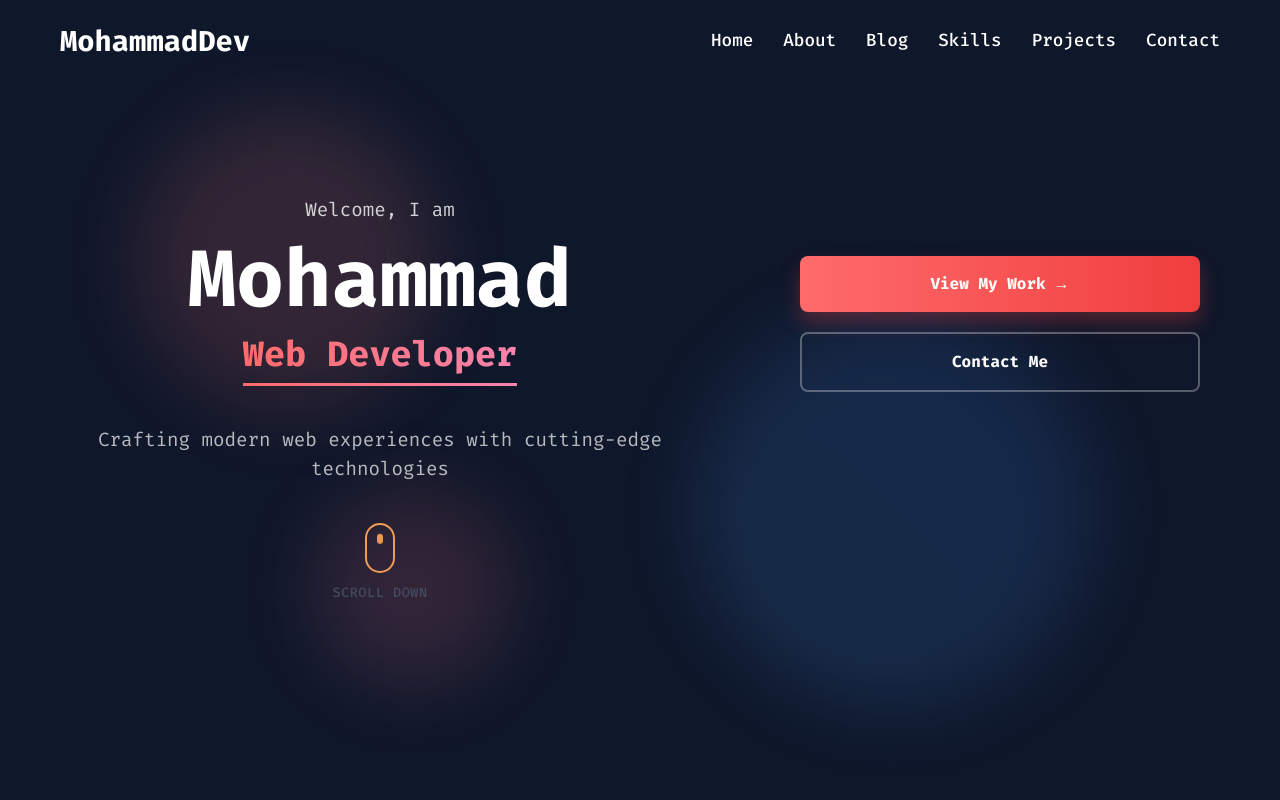
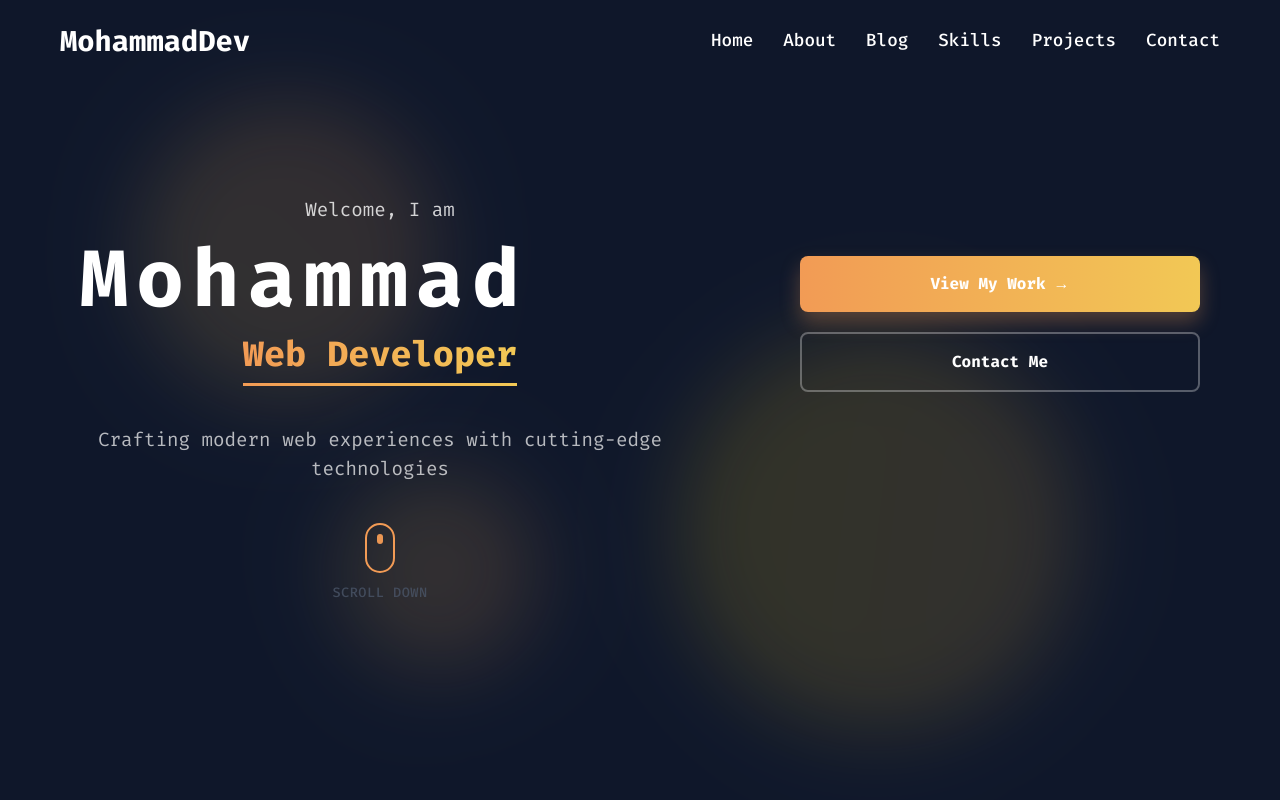
Before and after one commit to mohmmadpouryousefi/portfolio, a React (Vite) app: page / in a window 1280 px wide. Shown: the top 800 px of the page. Built offline with nearby package versions, Linux system fonts and the light colour scheme.

Commit message:
feat: add GSAP animations to Hero section
- Implement 3D letter stagger animations
- Add interactive hover effects
- Create smooth scroll with ScrollTrigger
- Remove CSS transitions for GSAP performance

```diff
--- a/src/components/Hero.jsx
+++ b/src/components/Hero.jsx
@@ -1,15 +1,158 @@
-import React, { useEffect, useState } from "react";
+import React, { useEffect, useState, useRef } from "react";
+import { gsap } from "gsap";
+import { ScrollToPlugin } from "gsap/ScrollToPlugin";
 import "../styles/hero.css";
+
+gsap.registerPlugin(ScrollToPlugin);
 
 const Hero = () => {
   const [isLoaded, setIsLoaded] = useState(false);
+  const heroRef = useRef(null);
+  const nameRef = useRef(null);
 
   useEffect(() => {
-    // Trigger animations after component mounts
-    setIsLoaded(true);
+    // Set initial state for letters
+    gsap.set(".staggerbox", {
+      y: 100,
+      opacity: 0,
+      rotationX: -90,
+      transformOrigin: "center bottom"
+    });
+
+    // Set initial state for other elements
+    gsap.set([".hero-greeting", ".hero-role", ".hero-tagline", ".hero-cta", ".scroll-indicator"], {
+      y: 50,
+      opacity: 0
+    });
+
+    gsap.set([".animated-shape"], {
+      scale: 0,
+      rotation: 0
+    });
+
+    // Create timeline for coordinated animations
+    const tl = gsap.timeline({
+      onComplete: () => setIsLoaded(true)
+    });
+
+    // Animate background shapes first
+    tl.to(".animated-shape", {
+      scale: 1,
+      rotation: 360,
+      duration: 1.5,
+      stagger: 0.2,
+      ease: "back.out(1.7)"
+    })
+
+    // Animate name letters with stagger effect
+    .to(".staggerbox", {
+      y: 0,
+      opacity: 1,
+      rotationX: 0,
+      duration: 0.8,
+      stagger: 0.1,
+      ease: "back.out(1.7)"
+    }, "-=1")
+
+    // Animate other content
+    .to(".hero-greeting", {
+      y: 0,
+      opacity: 1,
+      duration: 0.6,
+      ease: "power2.out"
+    }, "-=0.5")
+
+    .to(".hero-role", {
+      y: 0,
+      opacity: 1,
+      duration: 0.6,
+      ease: "power2.out"
+    }, "-=0.4")
+
+    .to(".hero-tagline", {
+      y: 0,
+      opacity: 1,
+      duration: 0.6,
+      ease: "power2.out"
+    }, "-=0.4")
+
+    .to(".hero-cta", {
+      y: 0,
+      opacity: 1,
+      duration: 0.6,
+      ease: "power2.out"
+    }, "-=0.4")
+
+    .to(".scroll-indicator", {
+      y: 0,
+      opacity: 1,
+      duration: 0.6,
+      ease: "power2.out"
+    }, "-=0.3");
+
+    // Add continuous floating animation for shapes
+    gsap.to(".shape1", {
+      y: -20,
+      x: 10,
+      rotation: 180,
+      duration: 4,
+      repeat: -1,
+      yoyo: true,
+      ease: "sine.inOut"
+    });
+
+    gsap.to(".shape2", {
+      y: 15,
+      x: -15,
+      rotation: -180,
+      duration: 3,
+      repeat: -1,
+      yoyo: true,
+      ease: "sine.inOut"
+    });
+
+    gsap.to(".shape3", {
+      y: -10,
+      x: 20,
+      rotation: 270,
+      duration: 5,
+      repeat: -1,
+      yoyo: true,
+      ease: "sine.inOut"
+    });
+
+    // Add hover effect for name letters
+    const letters = document.querySelectorAll(".staggerbox");
+    letters.forEach((letter) => {
+      letter.addEventListener("mouseenter", () => {
+        gsap.to(letter, {
+          scale: 1.3,
+          rotation: 10,
+          color: "#F29B55",
+          duration: 0.3,
+          ease: "back.out(1.7)"
+        });
+      });
+
+      letter.addEventListener("mouseleave", () => {
+        gsap.to(letter, {
+          scale: 1,
+          rotation: 0,
+          color: "inherit",
+          duration: 0.3,
+          ease: "back.out(1.4)"
+        });
+      });
+    });
+
+    // Cleanup function
+    return () => {
+      tl.kill();
+      gsap.killTweensOf([".staggerbox", ".animated-shape", ".hero-greeting", ".hero-role", ".hero-tagline", ".hero-cta", ".scroll-indicator"]);
+    };
   }, []);
 
-  // Function to scroll to next section
+  // Function to scroll to next section with GSAP smooth scroll
   const scrollToNextSection = () => {
     const nextSection =
       document.querySelector(".about") ||
@@ -17,16 +160,20 @@ const Hero = () => {
       document.querySelector("section:nth-of-type(2)");
 
     if (nextSection) {
-      nextSection.scrollIntoView({
-        behavior: "smooth",
-        block: "start",
+      gsap.to(window, {
+        duration: 1.5,
+        scrollTo: {
+          y: nextSection,
+          offsetY: 0
+        },
+        ease: "power2.inOut"
       });
     }
   };
 
   return (
-    <section className="hero">
-      <div className={`hero-background ${isLoaded ? "active" : ""}`}>
+    <section className="hero" ref={heroRef}>
+      <div className="hero-background">
         <div className="animated-shape shape1"></div>
         <div className="animated-shape shape2"></div>
         <div className="animated-shape shape3"></div>
@@ -35,27 +182,34 @@ const Hero = () => {
       <div className="hero-content">
         <div className="content-container">
           <div className="left-column">
-            <div className={`hero-greeting ${isLoaded ? "active" : ""}`}>
+            <div className="hero-greeting">
               <span>Welcome, I am</span>
             </div>
 
             <div className="name-wrapper">
-              <h1 className={`hero-name ${isLoaded ? "active" : ""}`}>
-                Mohammad
+              <h1 className="hero-name" ref={nameRef}>
+                <div className="staggerbox">M</div>
+                <div className="staggerbox">o</div>
+                <div className="staggerbox">h</div>
+                <div className="staggerbox">a</div>
+                <div className="staggerbox">m</div>
+                <div className="staggerbox">m</div>
+                <div className="staggerbox">a</div>
+                <div className="staggerbox">d</div>
               </h1>
-              <div className={`hero-role ${isLoaded ? "active" : ""}`}>
+              <div className="hero-role">
                 Web Developer
               </div>
             </div>
 
-            <div className={`hero-tagline ${isLoaded ? "active" : ""}`}>
+            <div className="hero-tagline">
               <p>
                 Crafting modern web experiences with cutting-edge technologies
               </p>
             </div>
 
             <div
-              className={`scroll-indicator ${isLoaded ? "active" : ""}`}
+              className="scroll-indicator"
               onClick={scrollToNextSection}
             >
               <div className="mouse">
@@ -66,7 +220,7 @@ const Hero = () => {
           </div>
 
           <div className="right-column">
-            <div className={`hero-cta ${isLoaded ? "active" : ""}`}>
+            <div className="hero-cta">
               <a
                 href="https://github.com/mohmmadpouryousefi"
                 className="primary-btn"
--- a/src/styles/hero.css
+++ b/src/styles/hero.css
@@ -18,12 +18,6 @@
   width: 100%;
   height: 100%;
   z-index: 1;
-  opacity: 0;
-  transition: opacity 1s ease;
-}
-
-.hero-background.active {
-  opacity: 1;
 }
 
 .animated-shape {
@@ -36,51 +30,28 @@
 .shape1 {
   width: 300px;
   height: 300px;
-  background: linear-gradient(45deg, #ff6b6b, #ff8e8e);
+  background: linear-gradient(45deg, #F29B55, #F2C855);
   top: 15%;
   left: 10%;
-  animation: floatAnimation 8s ease-in-out infinite;
 }
 
 .shape2 {
   width: 400px;
   height: 400px;
-  background: linear-gradient(45deg, #4dabf7, #3b82f6);
+  background: linear-gradient(45deg, #F2B555, #F5D206);
   bottom: 10%;
   right: 15%;
-  animation: floatAnimation 10s ease-in-out infinite reverse;
 }
 
 .shape3 {
   width: 200px;
   height: 200px;
-  background: linear-gradient(45deg, #f783ac, #ff6b6b);
+  background: linear-gradient(45deg, #F29B55, #F2C855);
   top: 60%;
   left: 25%;
-  animation: floatAnimation 12s ease-in-out infinite;
 }
 
-@keyframes floatAnimation {
-  0% {
-    transform: translate(0, 0);
-  }
-
-  25% {
-    transform: translate(-15px, 15px);
-  }
-
-  50% {
-    transform: translate(10px, -10px);
-  }
-
-  75% {
-    transform: translate(-5px, -15px);
-  }
-
-  100% {
-    transform: translate(0, 0);
-  }
-}
+/* Removed floatAnimation - now handled by GSAP */
 
 /* Hero content */
 .hero-content {
@@ -123,15 +94,6 @@
   font-size: 1.2rem;
   margin-bottom: 10px;
   color: rgba(255, 255, 255, 0.8);
-  opacity: 0;
-  transform: translateY(20px);
-  transition: opacity 0.5s ease, transform 0.5s ease;
-  transition-delay: 0.1s;
-}
-
-.hero-greeting.active {
-  opacity: 1;
-  transform: translateY(0);
 }
 
 /* Hero name and role container */
@@ -145,37 +107,29 @@
   color: white;
   line-height: 1.1;
   margin-bottom: 5px;
-  opacity: 0;
-  transform: translateX(-30px);
-  transition: opacity 0.5s ease, transform 0.5s ease;
-  transition-delay: 0.3s;
+  display: flex;
+  gap: 0.1em;
 }
 
-.hero-name.active {
-  opacity: 1;
-  transform: translateX(0);
+/* Individual letter styling for GSAP animations */
+.staggerbox {
+  display: inline-block;
+  cursor: pointer;
+  transition: color 0.3s ease;
+  transform-style: preserve-3d;
 }
 
 /* Hero role - moved to left column */
 .hero-role {
   font-size: 2.2rem;
   font-weight: 700;
-  background: linear-gradient(90deg, #ff6b6b, #f783ac);
+  background: linear-gradient(90deg, #F29B55, #F2C855);
   -webkit-background-clip: text;
   background-clip: text;
   -webkit-text-fill-color: transparent;
   margin-bottom: 15px;
-  opacity: 0;
-  transform: translateX(-30px);
-  transition: opacity 0.5s ease, transform 0.5s ease;
-  transition-delay: 0.5s;
   position: relative;
   display: inline-block;
-}
-
-.hero-role.active {
-  opacity: 1;
-  transform: translateX(0);
 }
 
 .hero-role::after {
@@ -183,15 +137,9 @@
   position: absolute;
   bottom: -5px;
   left: 0;
-  width: 0;
+  width: 100%;
   height: 3px;
-  background: linear-gradient(90deg, #ff6b6b, #f783ac);
-  transition: width 0.5s ease;
-  transition-delay: 0.9s;
-}
-
-.hero-role.active::after {
-  width: 100%;
+  background: linear-gradient(90deg, #F29B55, #F2C855);
 }
 
 /* Tagline */
@@ -199,15 +147,6 @@
   margin-bottom: 40px;
   font-size: 1.2rem;
   color: rgba(255, 255, 255, 0.7);
-  opacity: 0;
-  transform: translateY(20px);
-  transition: opacity 0.5s ease, transform 0.5s ease;
-  transition-delay: 0.7s;
-}
-
-.hero-tagline.active {
-  opacity: 1;
-  transform: translateY(0);
 }
 
 /* CTA Buttons */
@@ -215,16 +154,7 @@
   display: flex;
   flex-direction: column;
   gap: 20px;
-  opacity: 0;
-  transform: translateX(30px);
-  transition: opacity 0.5s ease, transform 0.5s ease;
-  transition-delay: 0.7s;
   width: 100%;
-}
-
-.hero-cta.active {
-  opacity: 1;
-  transform: translateX(0);
 }
 
 .primary-btn,
@@ -243,10 +173,10 @@
 }
 
 .primary-btn {
-  background: linear-gradient(90deg, #ff6b6b, #f03e3e);
+  background: linear-gradient(90deg, #F29B55, #F2C855);
   color: white;
   border: none;
-  box-shadow: 0 10px 20px rgba(240, 62, 62, 0.3);
+  box-shadow: 0 10px 20px rgba(242, 155, 85, 0.3);
 }
 
 .secondary-btn {
@@ -281,15 +211,7 @@
   align-items: center;
   gap: 10px;
   margin-top: 40px;
-  opacity: 0;
-  transform: translateY(20px);
-  transition: all 0.8s ease;
-  transition-delay: 1.4s;
-}
-
-.scroll-indicator.active {
-  opacity: 1;
-  transform: translateY(0);
+  cursor: pointer;
 }
 
 .mouse {
```
Also changed, not shown: package.json (+25 -24 lines), 1 other file (tests, documents, lock files or other folders).
